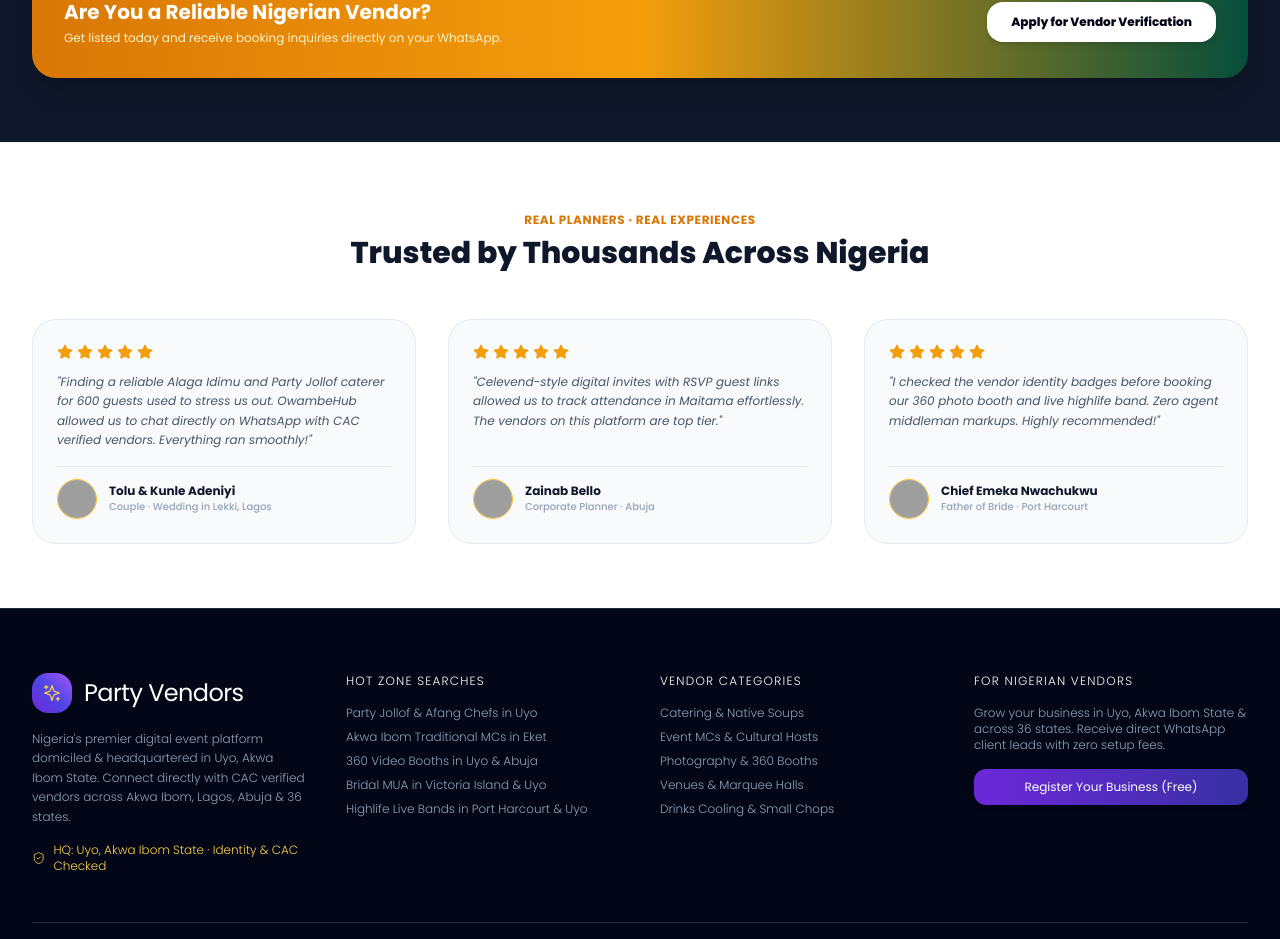
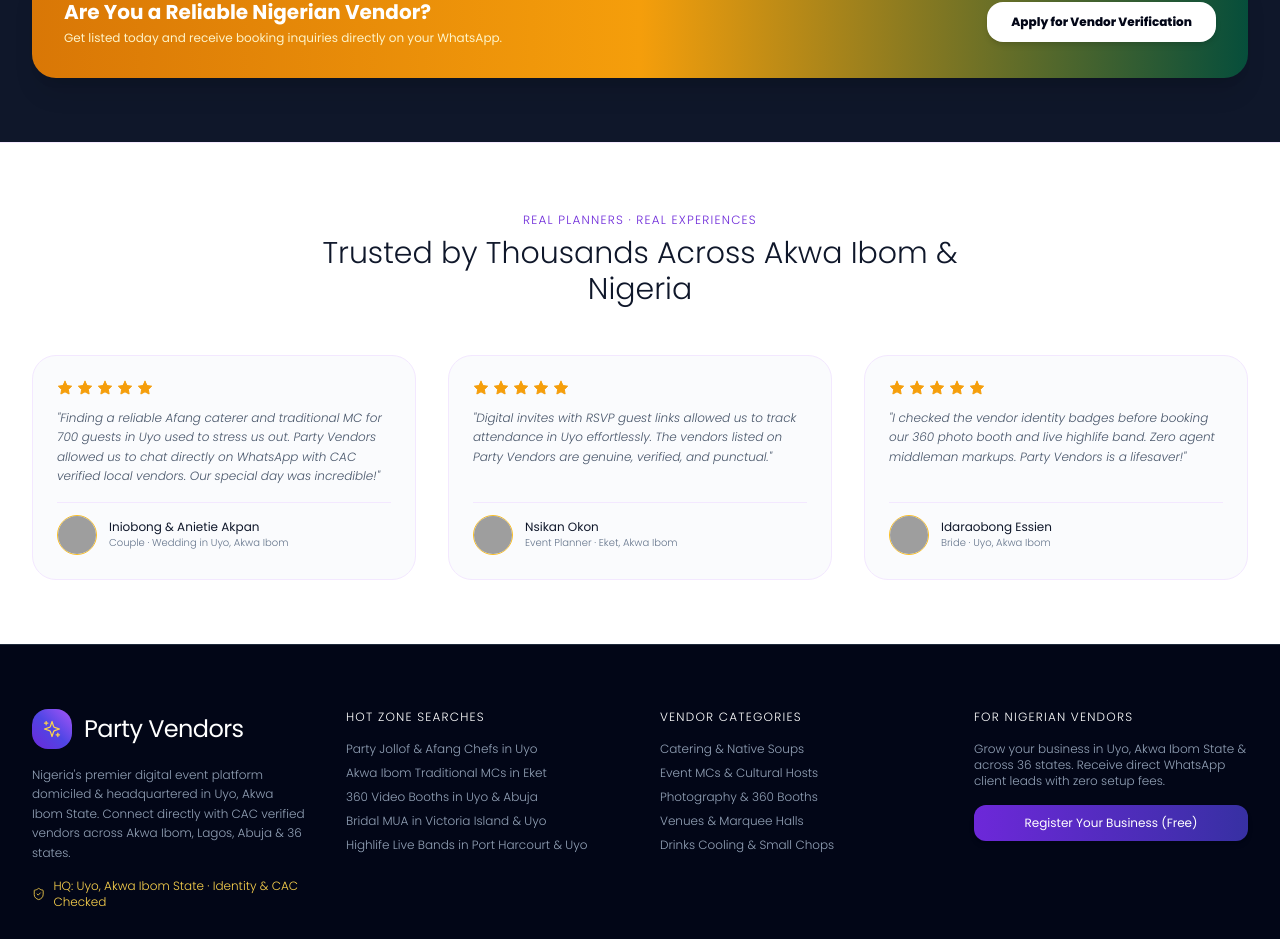
Before and after one commit to pixelwizards72-star/naija-wedding-vendors, a React (Vite) app: page / in a window 1280 px wide. Shown: the part 3325-4264 px from the top of the page. Built offline with nearby package versions, Linux system fonts and the light colour scheme; grey boxes are pictures that could not be loaded.

Commit message:
feat: sync src/components/Testimonials.jsx

```diff
--- a/src/components/Testimonials.jsx
+++ b/src/components/Testimonials.jsx
@@ -4,57 +4,57 @@
 export default function Testimonials() {
   const testimonials = [
     {
-      name: "Tolu & Kunle Adeniyi",
-      role: "Couple · Wedding in Lekki, Lagos",
-      comment: "Finding a reliable Alaga Idimu and Party Jollof caterer for 600 guests used to stress us out. OwambeHub allowed us to chat directly on WhatsApp with CAC verified vendors. Everything ran smoothly!",
+      name: "Iniobong & Anietie Akpan",
+      role: "Couple · Wedding in Uyo, Akwa Ibom",
+      comment: "Finding a reliable Afang caterer and traditional MC for 700 guests in Uyo used to stress us out. Party Vendors allowed us to chat directly on WhatsApp with CAC verified local vendors. Our special day was incredible!",
       rating: 5,
       avatar: "https://images.unsplash.com/photo-1534528741775-53994a69daeb?q=80&w=200&auto=format&fit=crop"
     },
     {
-      name: "Zainab Bello",
-      role: "Corporate Planner · Abuja",
-      comment: "Celevend-style digital invites with RSVP guest links allowed us to track attendance in Maitama effortlessly. The vendors on this platform are top tier.",
+      name: "Nsikan Okon",
+      role: "Event Planner · Eket, Akwa Ibom",
+      comment: "Digital invites with RSVP guest links allowed us to track attendance in Uyo effortlessly. The vendors listed on Party Vendors are genuine, verified, and punctual.",
       rating: 5,
-      avatar: "https://images.unsplash.com/photo-1517841905240-472988babdf9?q=80&w=200&auto=format&fit=crop"
+      avatar: "https://images.unsplash.com/photo-1531746020798-e6953c6e8e04?q=80&w=200&auto=format&fit=crop"
     },
     {
-      name: "Chief Emeka Nwachukwu",
-      role: "Father of Bride · Port Harcourt",
-      comment: "I checked the vendor identity badges before booking our 360 photo booth and live highlife band. Zero agent middleman markups. Highly recommended!",
+      name: "Idaraobong Essien",
+      role: "Bride · Uyo, Akwa Ibom",
+      comment: "I checked the vendor identity badges before booking our 360 photo booth and live highlife band. Zero agent middleman markups. Party Vendors is a lifesaver!",
       rating: 5,
-      avatar: "https://images.unsplash.com/photo-1507003211169-0a1dd7228f2d?q=80&w=200&auto=format&fit=crop"
+      avatar: "https://images.unsplash.com/photo-1531123897727-8f129e1688ce?q=80&w=200&auto=format&fit=crop"
     }
   ];
 
   return (
-    <section className="bg-white py-16 px-4 sm:px-6 lg:px-8 border-t border-slate-100">
+    <section className="bg-white py-16 px-4 sm:px-6 lg:px-8 border-t border-purple-100">
       <div className="max-w-7xl mx-auto">
         <div className="text-center max-w-2xl mx-auto mb-12">
-          <span className="text-xs font-bold uppercase tracking-wider text-amber-600">Real Planners · Real Experiences</span>
-          <h2 className="text-3xl font-extrabold font-serif text-slate-900 mt-1">
-            Trusted by Thousands Across Nigeria
+          <span className="text-xs font-light uppercase tracking-widest text-violet-700">Real Planners · Real Experiences</span>
+          <h2 className="text-3xl font-light font-serif text-slate-900 mt-1">
+            Trusted by Thousands Across Akwa Ibom & Nigeria
           </h2>
         </div>
 
         <div className="grid grid-cols-1 md:grid-cols-3 gap-8">
           {testimonials.map((t, idx) => (
-            <div key={idx} className="bg-slate-50 p-6 rounded-3xl border border-slate-200/80 flex flex-col justify-between space-y-4">
+            <div key={idx} className="bg-slate-50/70 p-6 rounded-3xl border border-purple-100 flex flex-col justify-between space-y-4">
               <div className="space-y-3">
                 <div className="flex items-center space-x-1 text-amber-500">
                   {[...Array(t.rating)].map((_, i) => (
-                    <Star key={i} className="w-4 h-4 fill-current" />
+                    <Star key={i} className="w-4 h-4 fill-current stroke-[1.5]" />
                   ))}
                 </div>
-                <p className="text-xs text-slate-600 leading-relaxed italic">
+                <p className="text-xs text-slate-600 leading-relaxed font-light italic">
                   "{t.comment}"
                 </p>
               </div>
 
-              <div className="flex items-center space-x-3 pt-3 border-t border-slate-200">
+              <div className="flex items-center space-x-3 pt-3 border-t border-purple-100">
                 <img src={t.avatar} alt={t.name} className="w-10 h-10 rounded-full object-cover border border-amber-400" />
                 <div>
-                  <h4 className="text-xs font-bold text-slate-900">{t.name}</h4>
-                  <p className="text-[10px] text-slate-400 font-medium">{t.role}</p>
+                  <h4 className="text-xs font-normal text-slate-900">{t.name}</h4>
+                  <p className="text-[10px] text-slate-500 font-light">{t.role}</p>
                 </div>
               </div>
             </div>
```
